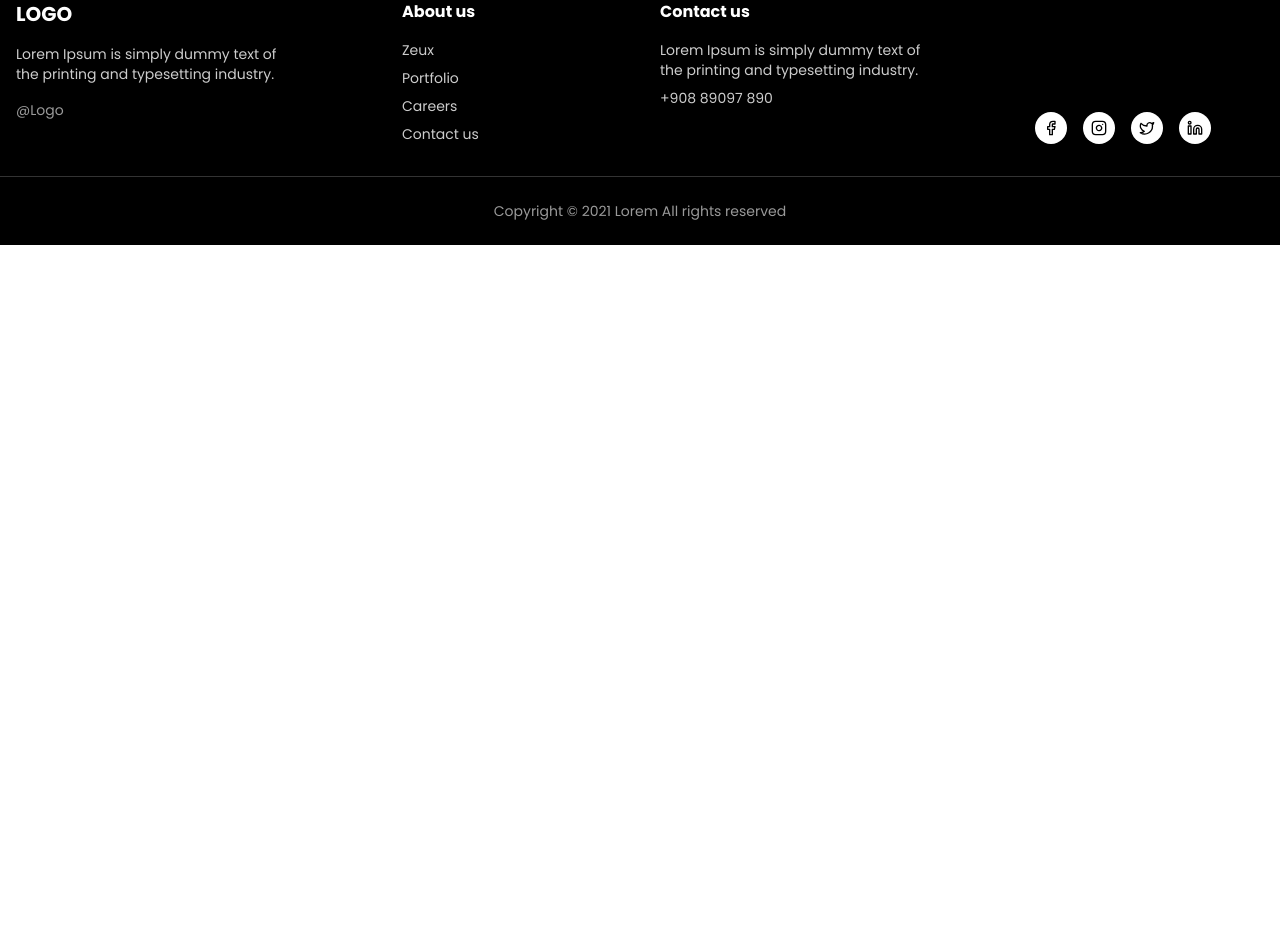
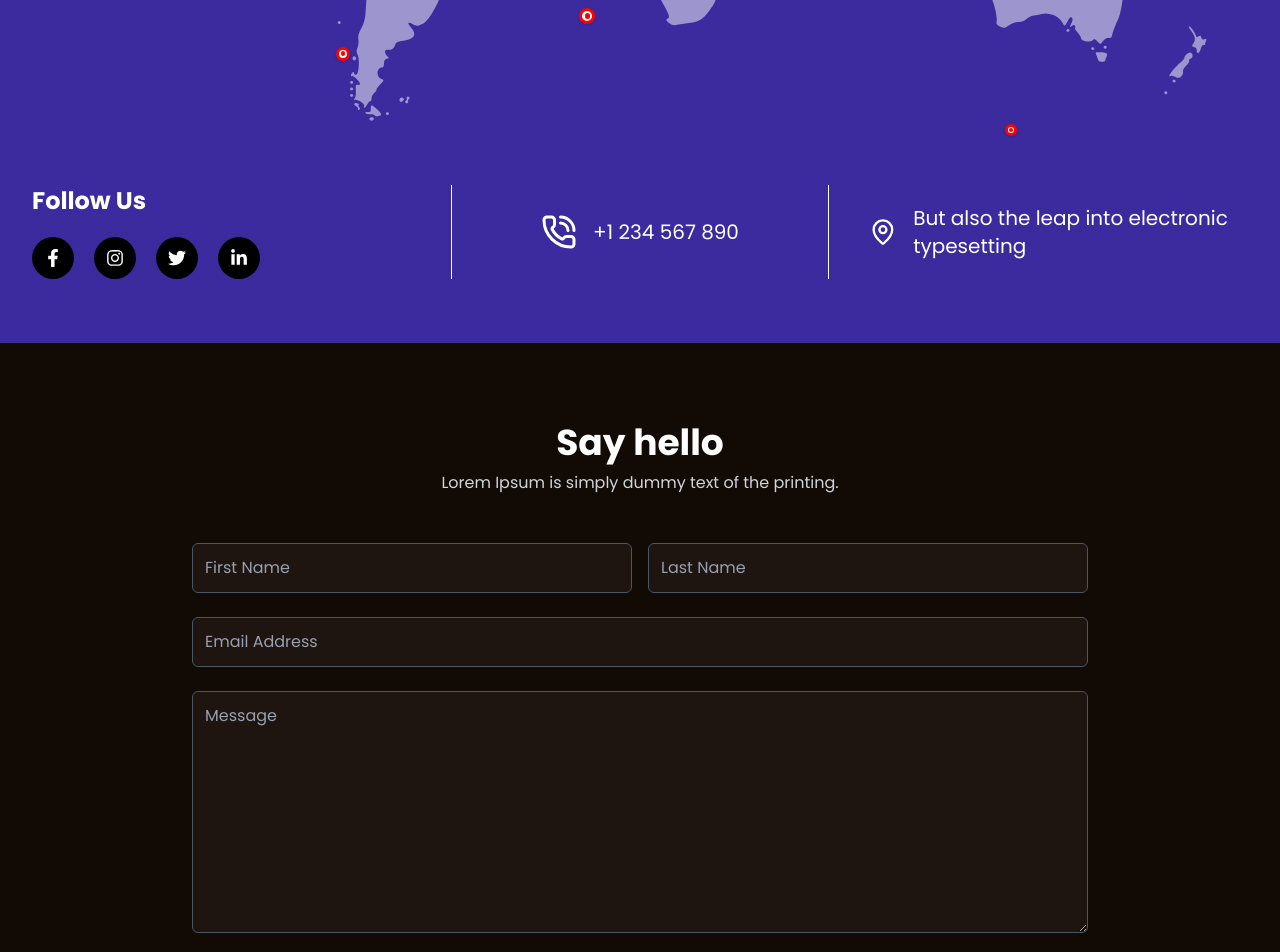
Before and after one commit to AhmedALJebali/Gamegallery, a Next.js app: page /contact in a window 1280 px wide. Shown: the part 580-1532 px from the top of the page. Before the commit the page ends 825 px from the top, so only its background shows below. Built offline with nearby package versions, Linux system fonts and the light colour scheme.

Commit message:
Contact Page

```diff
--- a/app/components/ui/BreadCrump.tsx
+++ b/app/components/ui/BreadCrump.tsx
@@ -1,6 +1,6 @@
 const BreadCrump = ({ title }: { title: string }) => {
   return (
-    <div className="text-white flex gap-4 w-full items-center font-bold">
+    <div className="text-white flex gap-4 items-center font-bold">
       <span>Home</span>
       <svg
         className="rtl:rotate-180 w-3 h-3 "
--- /dev/null
+++ b/app/contact/ContactForm.tsx
@@ -0,0 +1,61 @@
+const ContactForm = () => {
+  return (
+    <section className=" bg-[#120A05] text-white px-4 py-20 relative overflow-hidden">
+      {/* Heading */}
+      <div className="text-center mb-12 z-10 relative">
+        <h2 className="text-3xl sm:text-4xl font-semibold mb-2">Say hello</h2>
+        <p className="text-gray-300 text-sm sm:text-base">
+          Lorem Ipsum is simply dummy text of the printing.
+        </p>
+      </div>
+
+      {/* Form */}
+      <form className="max-w-4xl mx-auto space-y-6 z-10 relative">
+        {/* First Row */}
+        <div className="flex flex-col sm:flex-row gap-4">
+          <input
+            type="text"
+            placeholder="First Name"
+            className="flex-1 p-3 bg-[#1E1410] border border-gray-600 rounded-md text-white placeholder-gray-400"
+          />
+          <input
+            type="text"
+            placeholder="Last Name"
+            className="flex-1 p-3 bg-[#1E1410] border border-gray-600 rounded-md text-white placeholder-gray-400"
+          />
+        </div>
+
+        {/* Email */}
+        <input
+          type="email"
+          placeholder="Email Address"
+          className="w-full p-3 bg-[#1E1410] border border-gray-600 rounded-md text-white placeholder-gray-400"
+        />
+
+        {/* Message */}
+        <textarea
+          rows={9}
+          placeholder="Message"
+          className="w-full p-3 bg-[#1E1410] border border-gray-600 rounded-md text-white placeholder-gray-400"
+        ></textarea>
+
+        {/* Button */}
+        <div className="text-right">
+          <button
+            type="submit"
+            className="bg-orange-500 hover:bg-orange-600 text-white font-medium py-3 px-6 rounded-md transition duration-200 text-lg"
+          >
+            Get in touch
+          </button>
+        </div>
+      </form>
+
+      {/* Decorative curves — if you want to include actual SVGs later */}
+      {/* <div className="absolute top-0 left-0 w-full h-full z-0 opacity-30"> */}
+      {/* SVG or background pattern can go here */}
+      {/* </div> */}
+    </section>
+  );
+};
+
+export default ContactForm;
--- /dev/null
+++ b/app/contact/Map.tsx
@@ -0,0 +1,109 @@
+import { MapPinIcon, PhoneCallIcon } from "lucide-react";
+import {
+  FaFacebookF,
+  FaInstagram,
+  FaLinkedinIn,
+  FaTwitter,
+} from "react-icons/fa";
+
+const RedDotsMap = () => {
+  const dots = [
+    { top: "15%", left: "22%", size: 16 },
+    { top: "28%", left: "35%", size: 20 },
+    { top: "40%", left: "60%", size: 14 },
+    { top: "50%", left: "75%", size: 18 },
+    { top: "65%", left: "45%", size: 16 },
+    { top: "70%", left: "25%", size: 14 },
+    { top: "80%", left: "80%", size: 12 },
+  ];
+
+  return (
+    <div className="relative w-[95%] max-w-7xl mx-auto bg-cover bg-center">
+      {/* Background Image */}
+      <img
+        src="/ui/world-map.svg"
+        alt="Map Background"
+        className="w-full h-auto object-cover"
+      />
+
+      {/* Red Dots */}
+      {dots.map((dot, i) => (
+        <div
+          key={i}
+          className="absolute rounded-full flex items-center justify-center shadow"
+          style={{
+            top: dot.top,
+            left: dot.left,
+            width: `${dot.size}px`,
+            height: `${dot.size}px`,
+            border: "3px solid red",
+            backgroundColor: "white",
+          }}
+        >
+          <div
+            style={{
+              width: `${dot.size / 3}px`,
+              height: `${dot.size / 3}px`,
+              backgroundColor: "red",
+              borderRadius: "9999px",
+            }}
+          ></div>
+        </div>
+      ))}
+
+      {/* Footer Info */}
+      <div className="grid grid-cols-3 gap-6 sm:gap-10 mt-10 sm:mt-16 px-4 sm:px-0 text-center relative z-10 mb-10 sm:mb-16">
+        {/* Social Icons */}
+        <div>
+          <h1 className="text-white text-base sm:text-2xl font-semibold mb-3 sm:mb-5 text-center sm:text-left">
+            Follow Us
+          </h1>
+          <div className="flex justify-center sm:justify-start gap-3 sm:gap-5">
+            <a
+              href="#"
+              className="bg-black text-white p-2 sm:p-3 rounded-full hover:bg-gray-800 text-sm sm:text-lg"
+            >
+              <FaFacebookF />
+            </a>
+            <a
+              href="#"
+              className="bg-black text-white p-2 sm:p-3 rounded-full hover:bg-gray-800 text-sm sm:text-lg"
+            >
+              <FaInstagram />
+            </a>
+            <a
+              href="#"
+              className="bg-black text-white p-2 sm:p-3 rounded-full hover:bg-gray-800 text-sm sm:text-lg"
+            >
+              <FaTwitter />
+            </a>
+            <a
+              href="#"
+              className="bg-black text-white p-2 sm:p-3 rounded-full hover:bg-gray-800 text-sm sm:text-lg"
+            >
+              <FaLinkedinIn />
+            </a>
+          </div>
+        </div>
+
+        {/* Phone Number */}
+        <div className="flex flex-col items-center sm:flex-row sm:justify-center gap-2 sm:gap-4 border-x border-white px-2 sm:px-4">
+          <PhoneCallIcon className="w-6 h-6 sm:w-9 sm:h-9 text-white" />
+          <span className="text-white text-sm sm:text-xl font-medium">
+            +1 234 567 890
+          </span>
+        </div>
+
+        {/* Location */}
+        <div className="flex flex-col items-center sm:flex-row sm:justify-start gap-2 sm:gap-4 px-2 sm:px-0">
+          <MapPinIcon className="w-6 h-6 sm:w-9 sm:h-9 text-white" />
+          <span className="text-white text-xs sm:text-xl font-medium max-w-[100px] sm:max-w-sm text-center sm:text-left">
+            But also the leap into electronic typesetting
+          </span>
+        </div>
+      </div>
+    </div>
+  );
+};
+
+export default RedDotsMap;
--- a/app/contact/page.tsx
+++ b/app/contact/page.tsx
@@ -1,8 +1,10 @@
-
+import ContactForm from "./ContactForm";
+import Map from "./Map";
 const page = () => {
   return (
     <div>
-page
+      <Map />
+      <ContactForm />
     </div>
   );
 };
--- /dev/null
+++ b/app/news/HeroSection.tsx
@@ -0,0 +1,26 @@
+import BreadCrump from "../components/ui/BreadCrump";
+import { Search } from "lucide-react";
+const HeroSection = () => {
+  return (
+    <div className="w-full 0 py-12 px-4 sm:px-6 text-center flex flex-col items-center">
+      <BreadCrump title="News" />
+      <h1 className="text-3xl text-white my-4">
+        Lorem Ipsum is simply dummy text of the printing and.
+      </h1>{" "}
+      <h2 className="text-2xl text-white mb-10">
+        Lorem Ipsum is simply dummy text of the printing and typesetting
+        industry.
+      </h2>
+      <form className="flex w-full max-w-md text-white bg-black text-sm items-center rounded-2xl">
+        <Search className="w-6 h-6 mx-4 " />
+        <input
+          type="email"
+          placeholder="Search for news"
+          className="flex-1 py-4 px-2 outline-none "
+        />
+      </form>
+    </div>
+  );
+};
+
+export default HeroSection;
--- a/app/news/page.tsx
+++ b/app/news/page.tsx
@@ -1,6 +1,7 @@
 import { PostDetails } from "@/Types/index";
 import DetailedPost from "./_cards/DetailedPost ";
 import PostCard from "./_cards/PostCard";
+import HeroSection from "./HeroSection";
 // Main Page Component
 const HomePage = () => {
   const posts: PostDetails[] = [
@@ -23,7 +24,7 @@ const HomePage = () => {
 
   return (
     <div className="w-[80%] mx-auto px-4 py-8">
-
+      <HeroSection />
       <div className="flex flex-col lg:flex-row gap-8 items-start">
         {/* Left: Detailed Post */}
         <div className="flex-1 flex flex-col gap-3">
--- a/package.json
+++ b/package.json
@@ -11,10 +11,12 @@
   "dependencies": {
     "framer-motion": "^12.23.9",
     "lucide-react": "^0.526.0",
+    "maplibre-gl": "^5.6.1",
     "next": "15.4.4",
     "react": "19.1.0",
     "react-dom": "19.1.0",
     "react-icons": "^5.5.0",
+    "react-map-gl": "^8.0.4",
     "react-masonry-css": "^1.0.16",
     "swiper": "^11.2.10"
   },
```
Also changed, not shown: public/ui/world-map.svg (added), 1 other file (tests, documents, lock files or other folders).
